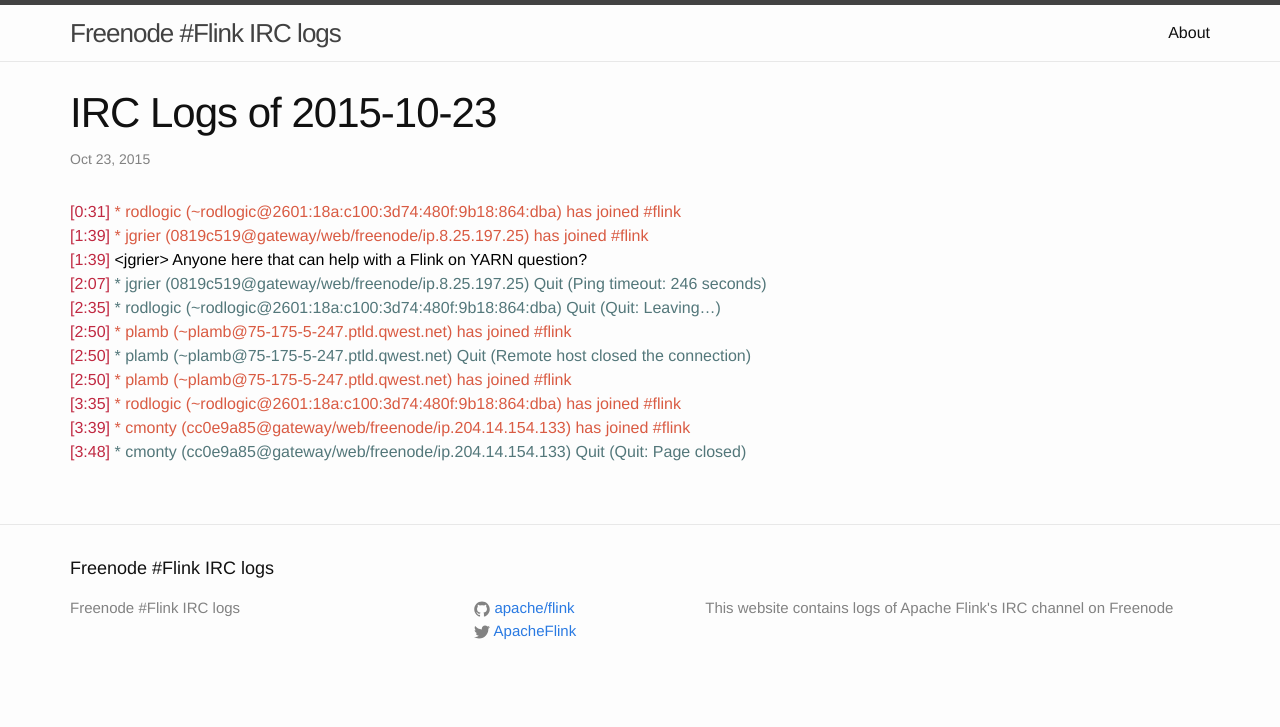
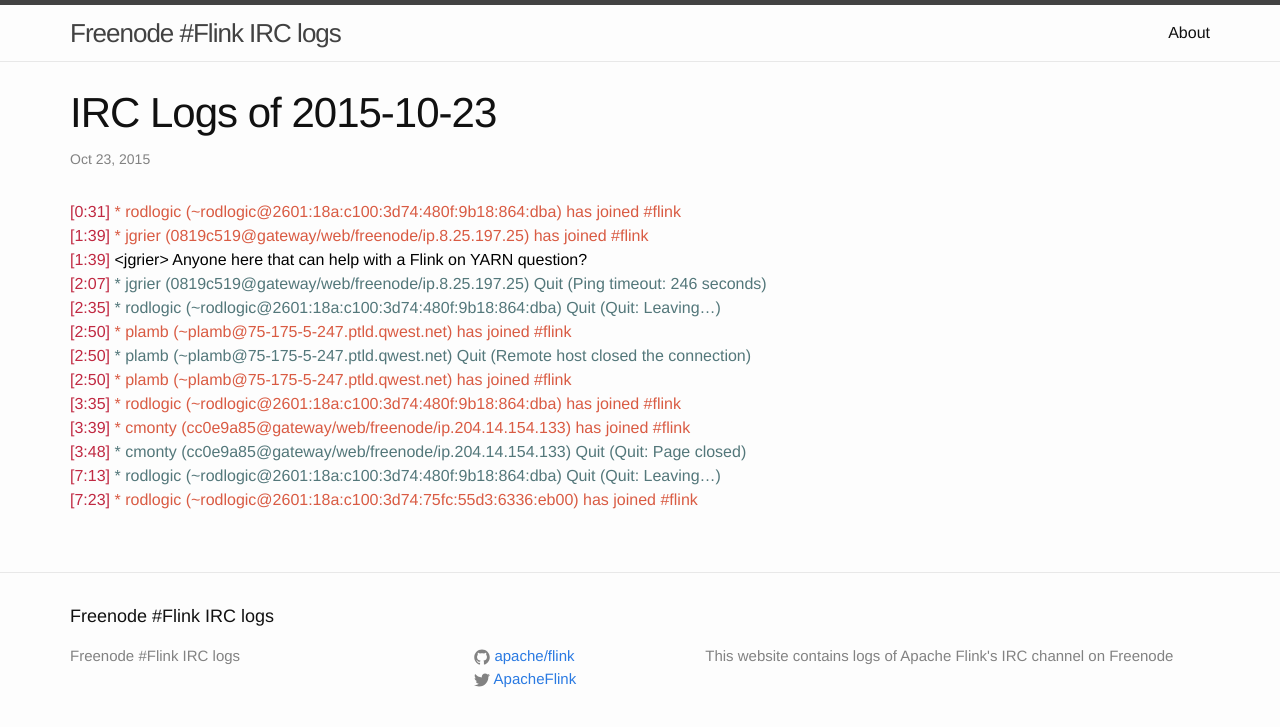
Before and after one commit to flink-irc-logs/flink-irc-logs.github.io, a Jekyll site: the page built from _posts/2015-10-23-logs.markdown, in a window 1280 px wide. Shown: the top 727 px of the page. Built offline with Jekyll 4.4.1, drawn with Linux system fonts in a browser that asks for light colours.

Commit message:
Update of the logs on Fri Oct 23 07:28:30 CEST 2015

```diff
--- a/_posts/2015-10-23-logs.markdown
+++ b/_posts/2015-10-23-logs.markdown
@@ -15,3 +15,5 @@
 <span class="irc-date">[3:35]</span> <span class="irc-green">* rodlogic (~rodlogic@2601:18a:c100:3d74:480f:9b18:864:dba) has joined #flink</span><br />
 <span class="irc-date">[3:39]</span> <span class="irc-green">* cmonty (cc0e9a85@gateway/web/freenode/ip.204.14.154.133) has joined #flink</span><br />
 <span class="irc-date">[3:48]</span> <span class="irc-navy">* cmonty (cc0e9a85@gateway/web/freenode/ip.204.14.154.133) Quit (Quit: Page closed)</span><br />
+<span class="irc-date">[7:13]</span> <span class="irc-navy">* rodlogic (~rodlogic@2601:18a:c100:3d74:480f:9b18:864:dba) Quit (Quit: Leaving...)</span><br />
+<span class="irc-date">[7:23]</span> <span class="irc-green">* rodlogic (~rodlogic@2601:18a:c100:3d74:75fc:55d3:6336:eb00) has joined #flink</span><br />
```
